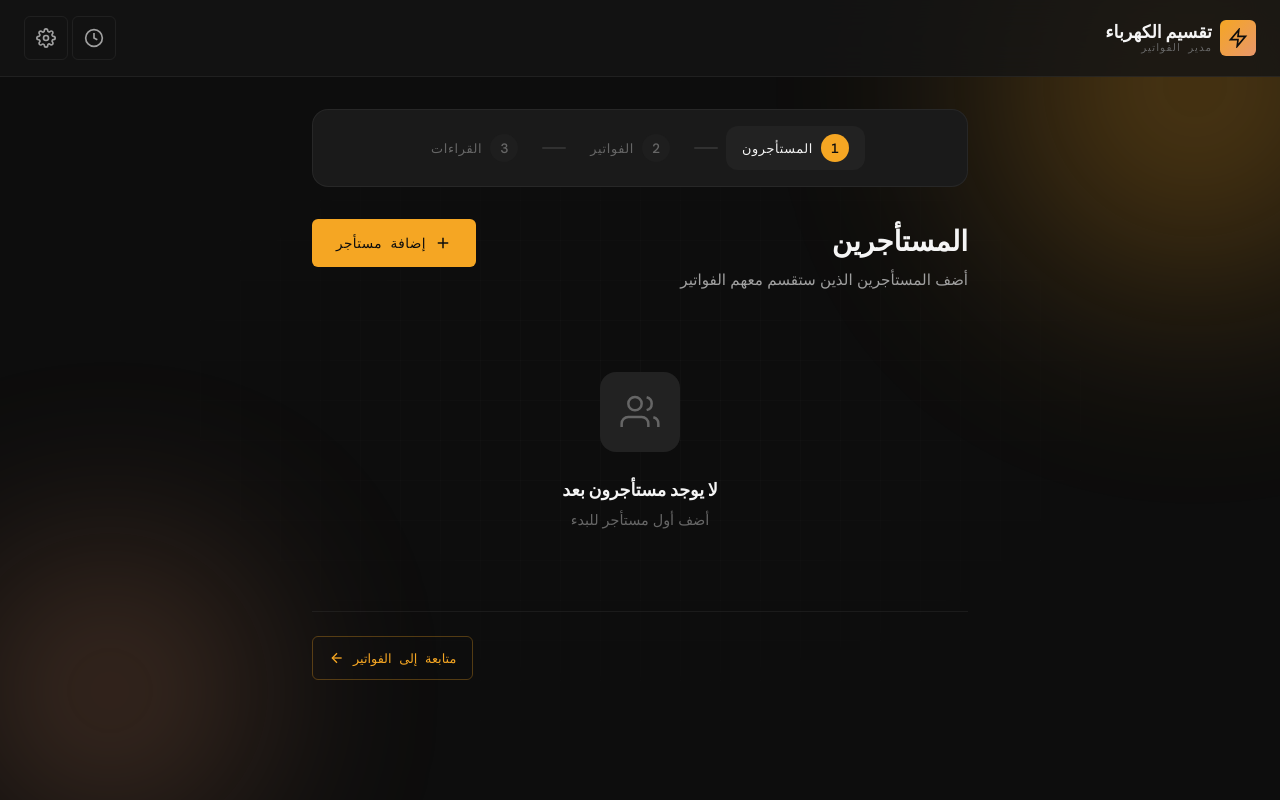
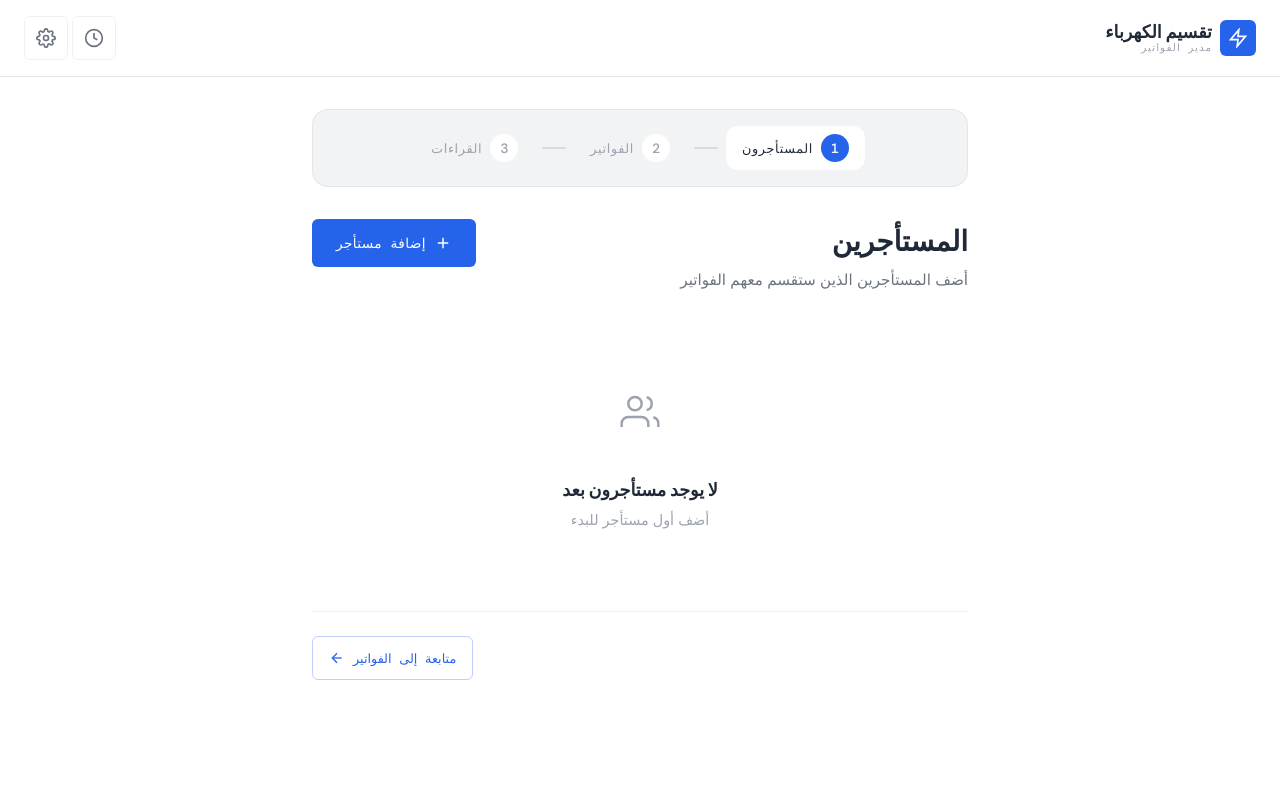
Before and after one commit to fbal98/electric-bills-father, a plain HTML site: page index.html in a window 1280 px wide. Drawn offline with nearby package versions, Linux system fonts and the light colour scheme.

Commit message:
Switch to light theme and remove gradient background

```diff
--- a/css/style.css
+++ b/css/style.css
@@ -1,35 +1,35 @@
 /* ================================================
    POWER SPLIT - Electric Bill Manager
-   Warm Industrial Aesthetic
+   Clean Light Theme
    ================================================ */
 
 /* CSS Custom Properties */
 :root {
-    /* Core Palette - Warm Industrial */
-    --bg-deep: #0d0d0d;
-    --bg-primary: #141414;
-    --bg-secondary: #1a1a1a;
-    --bg-elevated: #222222;
-    --bg-card: #1e1e1e;
+    /* Core Palette - Light Theme */
+    --bg-deep: #ffffff;
+    --bg-primary: #f8f9fa;
+    --bg-secondary: #f1f3f4;
+    --bg-elevated: #ffffff;
+    --bg-card: #ffffff;
 
     /* Accent Colors */
-    --accent-primary: #f5a623;
-    --accent-primary-glow: rgba(245, 166, 35, 0.3);
-    --accent-secondary: #e8976b;
-    --accent-success: #7ec699;
-    --accent-danger: #e57373;
-    --accent-info: #81b4d8;
+    --accent-primary: #2563eb;
+    --accent-primary-glow: rgba(37, 99, 235, 0.15);
+    --accent-secondary: #3b82f6;
+    --accent-success: #22c55e;
+    --accent-danger: #ef4444;
+    --accent-info: #0ea5e9;
 
     /* Text Colors */
-    --text-primary: #f5f5f5;
-    --text-secondary: #a0a0a0;
-    --text-muted: #666666;
+    --text-primary: #1f2937;
+    --text-secondary: #6b7280;
+    --text-muted: #9ca3af;
     --text-accent: var(--accent-primary);
 
     /* Borders & Lines */
-    --border-subtle: rgba(255, 255, 255, 0.06);
-    --border-default: rgba(255, 255, 255, 0.1);
-    --border-accent: rgba(245, 166, 35, 0.3);
+    --border-subtle: rgba(0, 0, 0, 0.06);
+    --border-default: rgba(0, 0, 0, 0.1);
+    --border-accent: rgba(37, 99, 235, 0.3);
 
     /* Spacing Scale */
     --space-xs: 0.25rem;
@@ -45,10 +45,10 @@
     --font-body: -apple-system, BlinkMacSystemFont, 'Segoe UI', sans-serif;
 
     /* Shadows */
-    --shadow-sm: 0 2px 8px rgba(0, 0, 0, 0.3);
-    --shadow-md: 0 4px 16px rgba(0, 0, 0, 0.4);
-    --shadow-lg: 0 8px 32px rgba(0, 0, 0, 0.5);
-    --shadow-glow: 0 0 40px var(--accent-primary-glow);
+    --shadow-sm: 0 1px 3px rgba(0, 0, 0, 0.1);
+    --shadow-md: 0 4px 12px rgba(0, 0, 0, 0.1);
+    --shadow-lg: 0 8px 24px rgba(0, 0, 0, 0.12);
+    --shadow-glow: 0 0 20px var(--accent-primary-glow);
 
     /* Transitions */
     --transition-fast: 150ms ease;
@@ -87,14 +87,10 @@ body {
 }
 
 /* ================================================
-   Ambient Background
+   Ambient Background (hidden for light theme)
    ================================================ */
 .ambient-bg {
-    position: fixed;
-    inset: 0;
-    z-index: 0;
-    pointer-events: none;
-    overflow: hidden;
+    display: none;
 }
 
 .grid-overlay {
@@ -156,9 +152,9 @@ body {
     align-items: center;
     justify-content: space-between;
     padding: var(--space-md) var(--space-lg);
-    background: rgba(20, 20, 20, 0.8);
+    background: rgba(255, 255, 255, 0.95);
     backdrop-filter: blur(20px);
-    border-bottom: 1px solid var(--border-subtle);
+    border-bottom: 1px solid var(--border-default);
     position: sticky;
     top: 0;
     z-index: 100;
@@ -176,9 +172,9 @@ body {
     display: flex;
     align-items: center;
     justify-content: center;
-    background: linear-gradient(135deg, var(--accent-primary), var(--accent-secondary));
+    background: var(--accent-primary);
     border-radius: var(--radius-sm);
-    color: var(--bg-deep);
+    color: #ffffff;
 }
 
 .logo-icon svg {
@@ -304,7 +300,7 @@ body {
 
 .flow-step.active .step-number {
     background: var(--accent-primary);
-    color: var(--bg-deep);
+    color: #ffffff;
 }
 
 .step-number {
@@ -430,11 +426,11 @@ body {
 
 .action-btn.primary {
     background: var(--accent-primary);
-    color: var(--bg-deep);
+    color: #ffffff;
 }
 
 .action-btn.primary:hover {
-    background: #ffb93d;
+    background: #1d4ed8;
     box-shadow: var(--shadow-glow);
 }
 
@@ -454,8 +450,8 @@ body {
 }
 
 .action-btn.accent {
-    background: linear-gradient(135deg, var(--accent-success), #5ba87a);
-    color: var(--bg-deep);
+    background: var(--accent-success);
+    color: #ffffff;
 }
 
 .action-btn.accent:hover {
@@ -1084,7 +1080,7 @@ body {
 .drawer-backdrop {
     position: absolute;
     inset: 0;
-    background: rgba(0, 0, 0, 0.6);
+    background: rgba(0, 0, 0, 0.3);
     backdrop-filter: blur(4px);
     animation: fadeIn 0.3s ease;
 }
@@ -1224,7 +1220,7 @@ body {
 .modal-backdrop {
     position: absolute;
     inset: 0;
-    background: rgba(0, 0, 0, 0.7);
+    background: rgba(0, 0, 0, 0.4);
     backdrop-filter: blur(8px);
     animation: fadeIn 0.3s ease;
 }
@@ -1410,7 +1406,7 @@ body {
     display: flex;
     align-items: center;
     justify-content: center;
-    background: rgba(13, 13, 13, 0.9);
+    background: rgba(255, 255, 255, 0.9);
     backdrop-filter: blur(8px);
 }
 
--- a/index.html
+++ b/index.html
@@ -4,9 +4,9 @@
     <meta charset="UTF-8">
     <meta name="viewport" content="width=device-width, initial-scale=1.0, maximum-scale=1.0, user-scalable=no">
     <meta name="description" content="حاسبة تقسيم فواتير الكهرباء للعقارات المؤجرة">
-    <meta name="theme-color" content="#1a1a1a">
+    <meta name="theme-color" content="#2563eb">
     <meta name="apple-mobile-web-app-capable" content="yes">
-    <meta name="apple-mobile-web-app-status-bar-style" content="black-translucent">
+    <meta name="apple-mobile-web-app-status-bar-style" content="default">
     <meta name="apple-mobile-web-app-title" content="تقسيم الكهرباء">
 
     <title>تقسيم الكهرباء</title>
```
Also changed, not shown: manifest.json.
